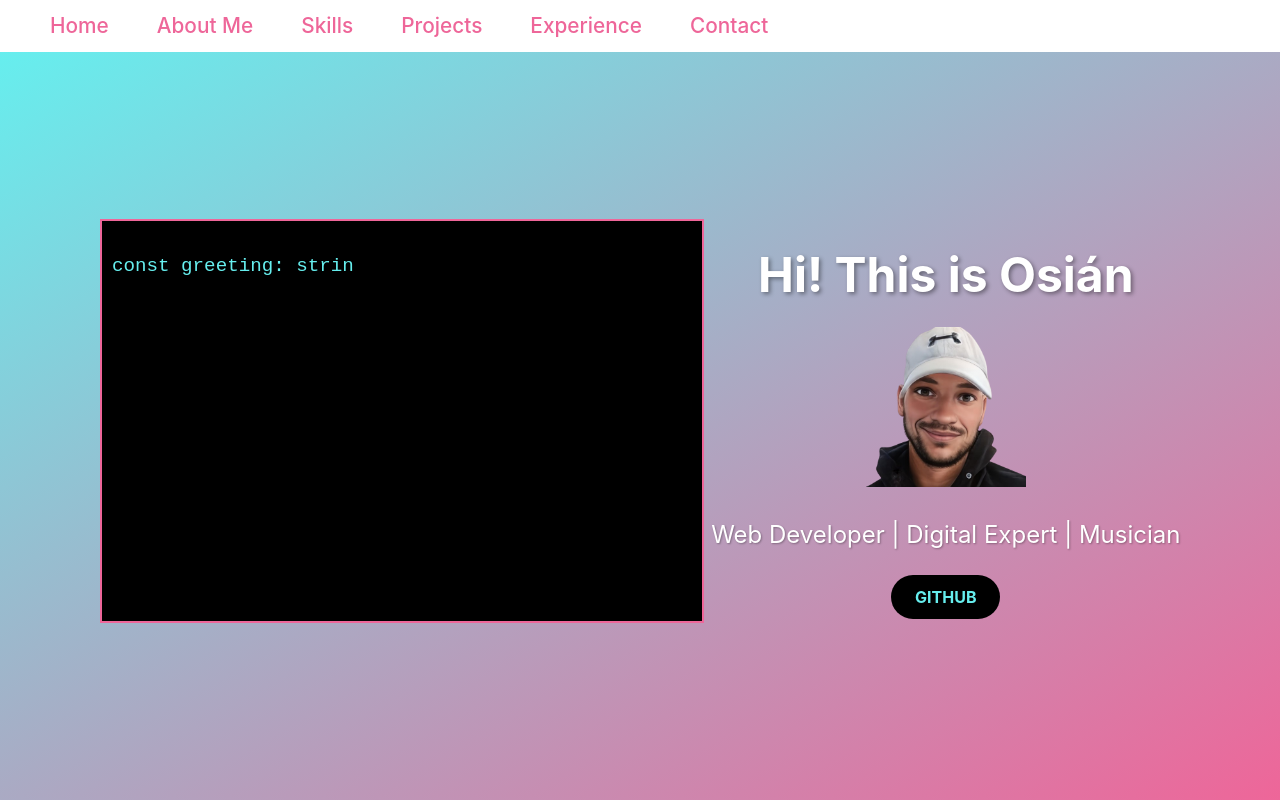
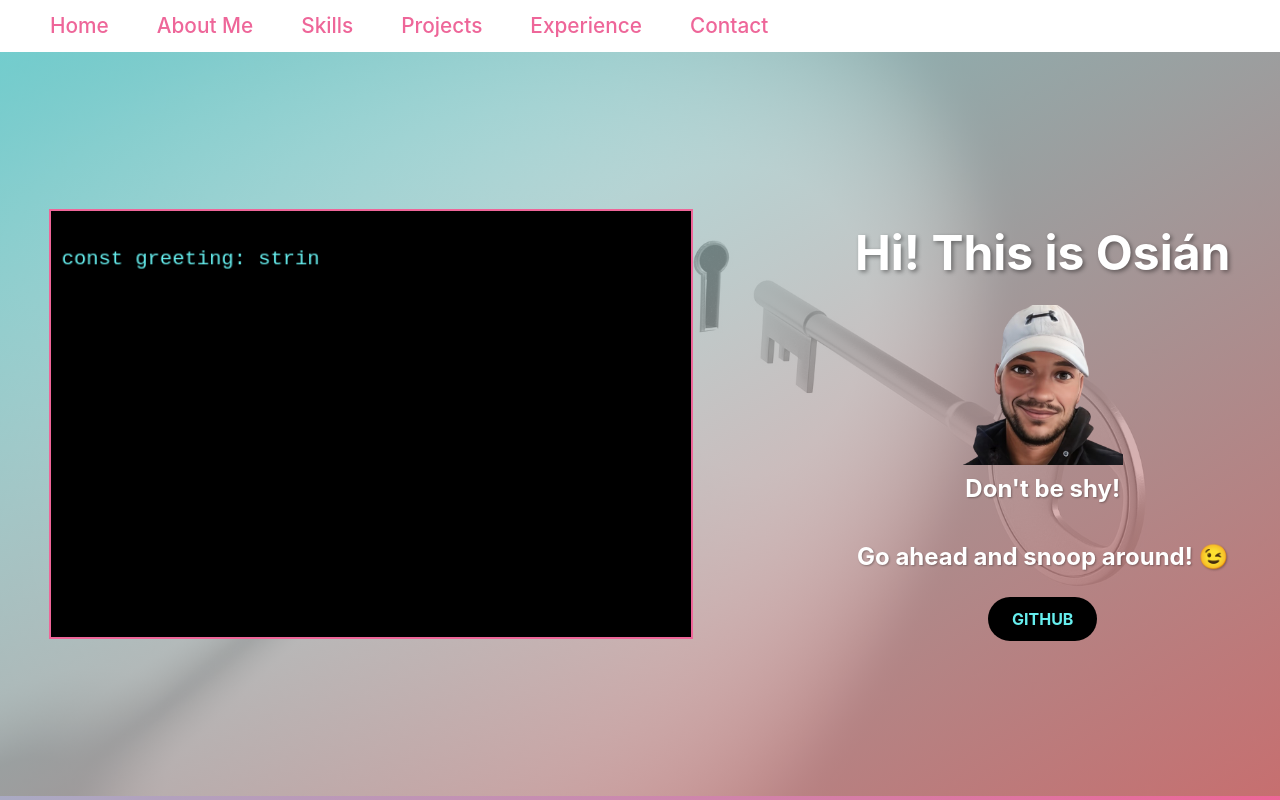
Before and after one commit to OsianJL/personal-web, a React (Vite) app: page / in a window 1280 px wide. Both pictures are taken after a click on the button "Open Portfolio". Shown: the top 800 px of the page. Built offline with nearby package versions, Linux system fonts and the light colour scheme.

Commit message:
hero transparent gradient with picture

```diff
--- a/src/components/CodeAnimation.tsx
+++ b/src/components/CodeAnimation.tsx
@@ -93,14 +93,15 @@ const CodeAnimation: React.FC = () => {
   }, [animateCode])
 
   return (
-    <div className={styles.divCanvas}>
+
       <canvas
+        className={styles.divCanvas}
         ref={canvasRef}
         width="600"
         height="400"
         style={{ border: '2px solid #E69', backgroundColor: 'black' }}
       />
-    </div>
+
   )
 }
 
--- a/src/components/Hero.tsx
+++ b/src/components/Hero.tsx
@@ -9,7 +9,8 @@ const Hero: React.FC = () => {
       <div className={styles.overlay}>
         <h1 className={styles.title}>Hi! This is Osián</h1>
         <img className={styles.img} src="/src/assets/Osian_Avatar.png" alt="Picture of Osian" />
-        <p className={styles.subtitle}>Web Developer | Digital Expert | Musician</p>
+        <h5 className={styles.subtitle}>Don't be shy!</h5>
+        <h6 className={styles.subtitle}>Go ahead and snoop around! 😉</h6>
         <a href="https://github.com/OsianJL" target='_blank' className={styles.cta}>GitHub</a>
       </div>
     </section>
--- a/src/index.css
+++ b/src/index.css
@@ -19,6 +19,10 @@ h1 {
   margin: 0;
   font-size: 2.5rem;
   color: white;
+}
+
+h2, h3, h4, h5, h6 {
+  margin: 0;
 }
 
 button {
--- a/src/styles/CodeAnimation.module.css
+++ b/src/styles/CodeAnimation.module.css
@@ -1,3 +1,10 @@
 .divCanvas {
-    width: 40vw;
+    width: 40rem;
+    margin-right: 7rem
 }
+
+@media screen and (max-width: 768px) {
+    .divCanvas {
+        width: 15rem;
+    }
+}
--- a/src/styles/Hero.module.css
+++ b/src/styles/Hero.module.css
@@ -4,7 +4,9 @@
     justify-content: space-evenly;
     align-items: center;
     background-color: #6EE;
-    background-image: linear-gradient(to bottom right, #6EE, #E69);
+    background-image: linear-gradient(to bottom right, rgba(110, 238, 238, 0.7), rgba(230, 105, 105, 0.7)), url(/src/assets/key_image.jpg);
+    background-size: cover;
+    background-position: center;
     position: relative;
     overflow: hidden;
     flex-wrap: wrap;
```
Also changed, not shown: src/assets/key_image.jpg (added).
